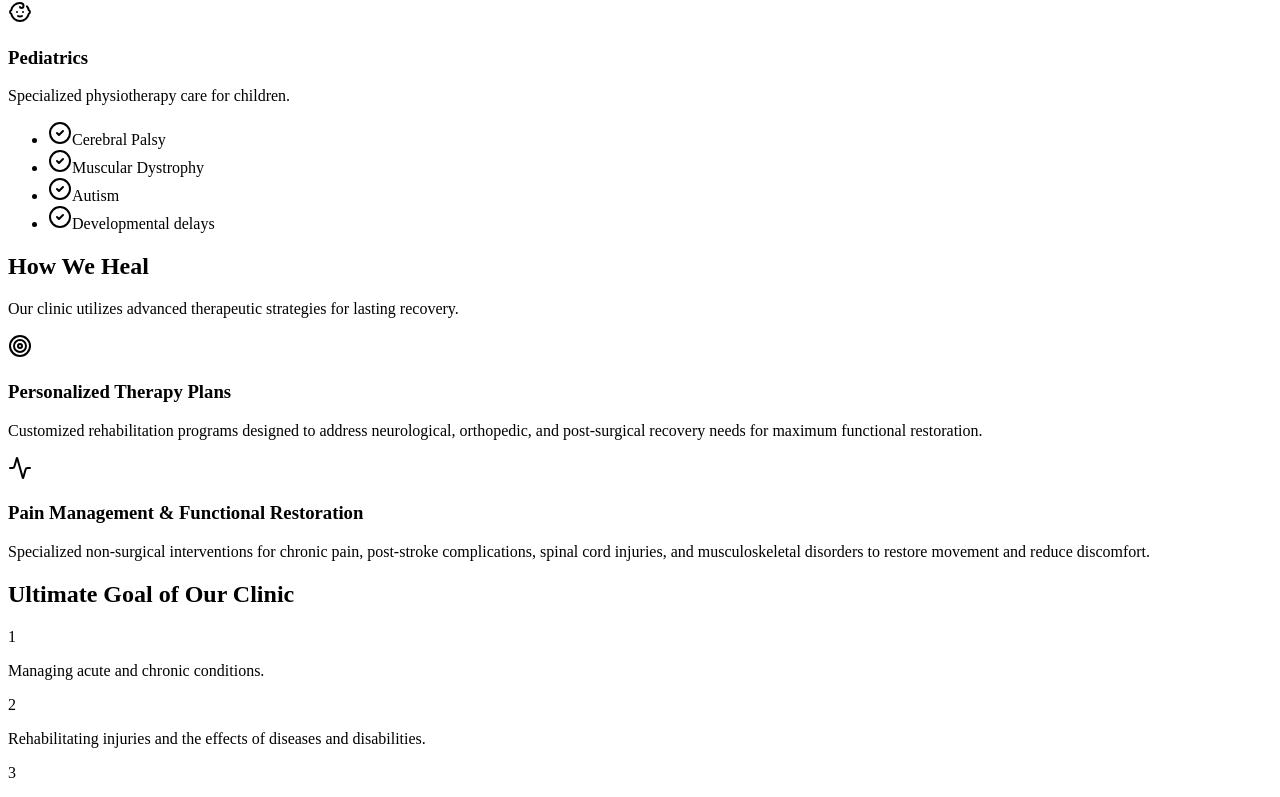
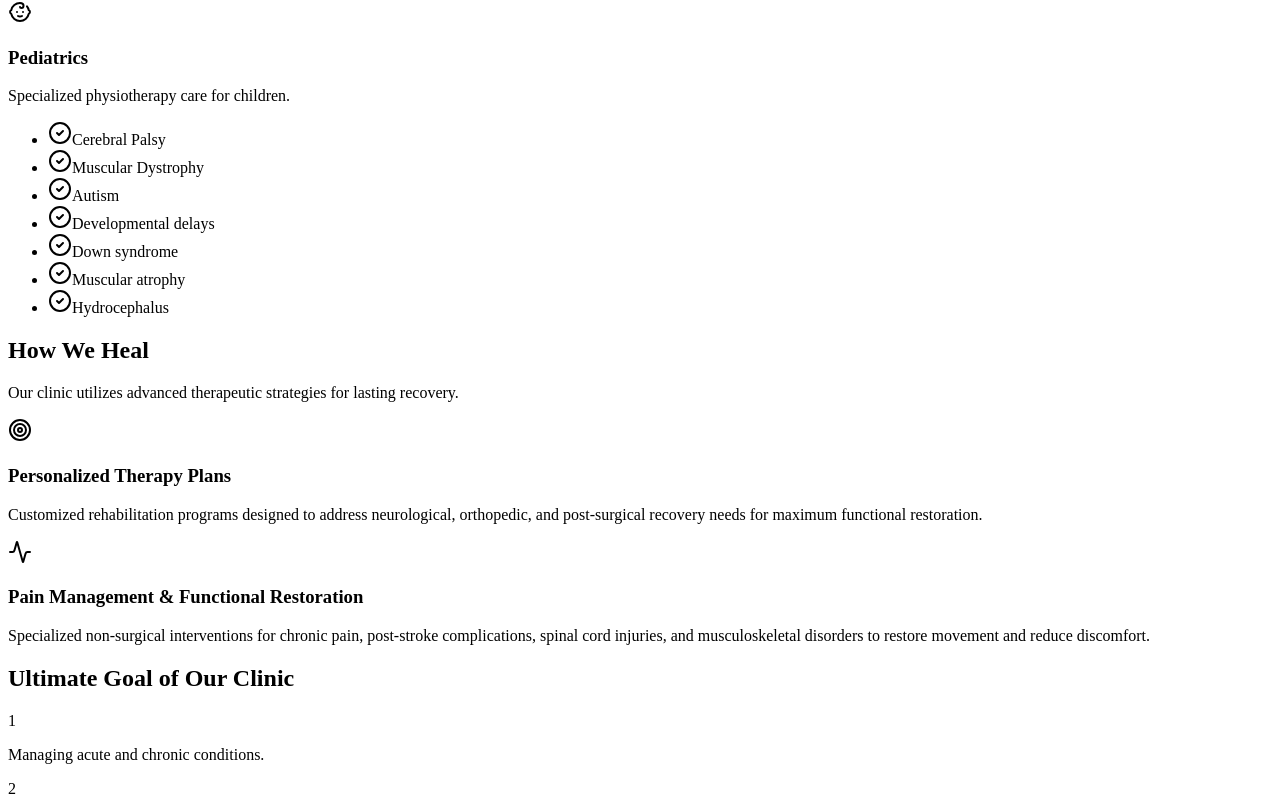
Before and after one commit to Rakesh-ai-ds/raja_health_care_clinic, a React (Vite) app in the folder client/: page /services in a window 1280 px wide. Shown: the part 3164-3961 px from the top of the page. Built offline with nearby package versions, Linux system fonts and the light colour scheme; a web font is replaced by a local one.

Commit message:
Add Down syndrome, Muscular atrophy, Hydrocephalus to Pediatrics

```diff
--- a/client/src/pages/Services.tsx
+++ b/client/src/pages/Services.tsx
@@ -118,7 +118,10 @@ export default function Services() {
         "Cerebral Palsy",
         "Muscular Dystrophy",
         "Autism",
-        "Developmental delays"
+        "Developmental delays",
+        "Down syndrome",
+        "Muscular atrophy",
+        "Hydrocephalus"
       ],
       id: "pediatrics"
     },
```
